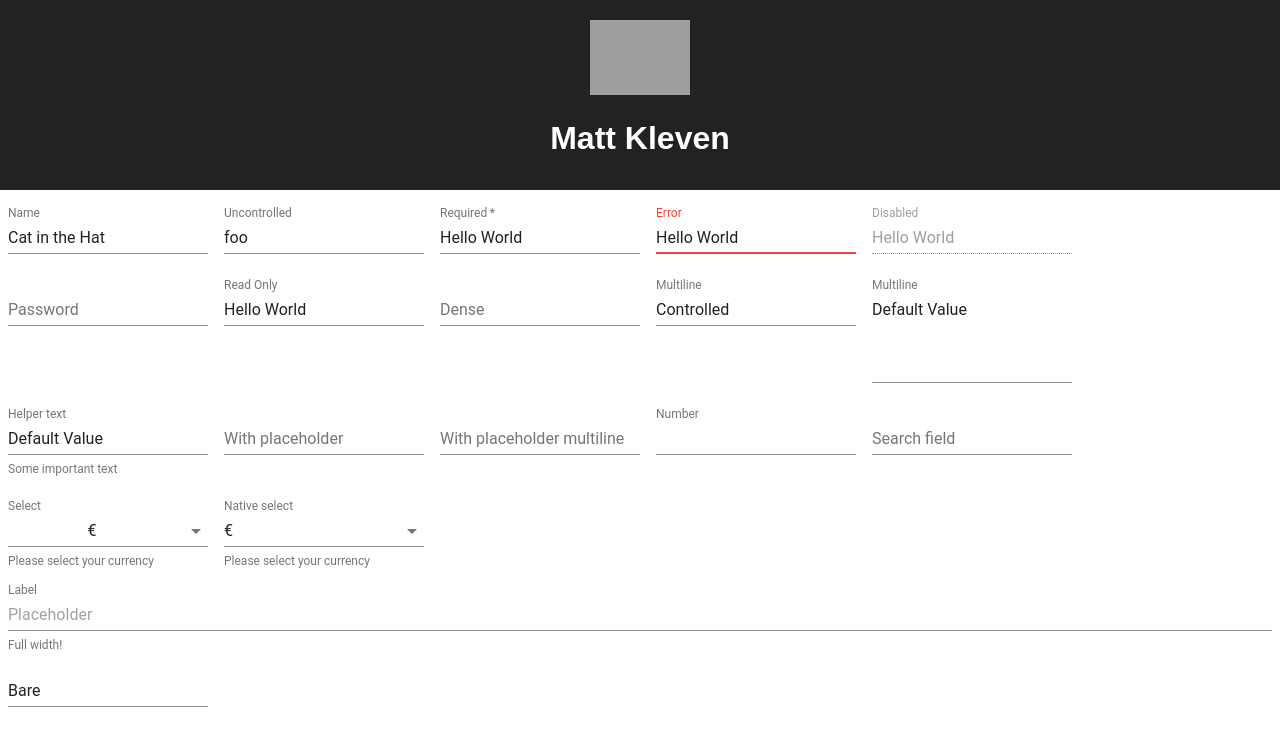
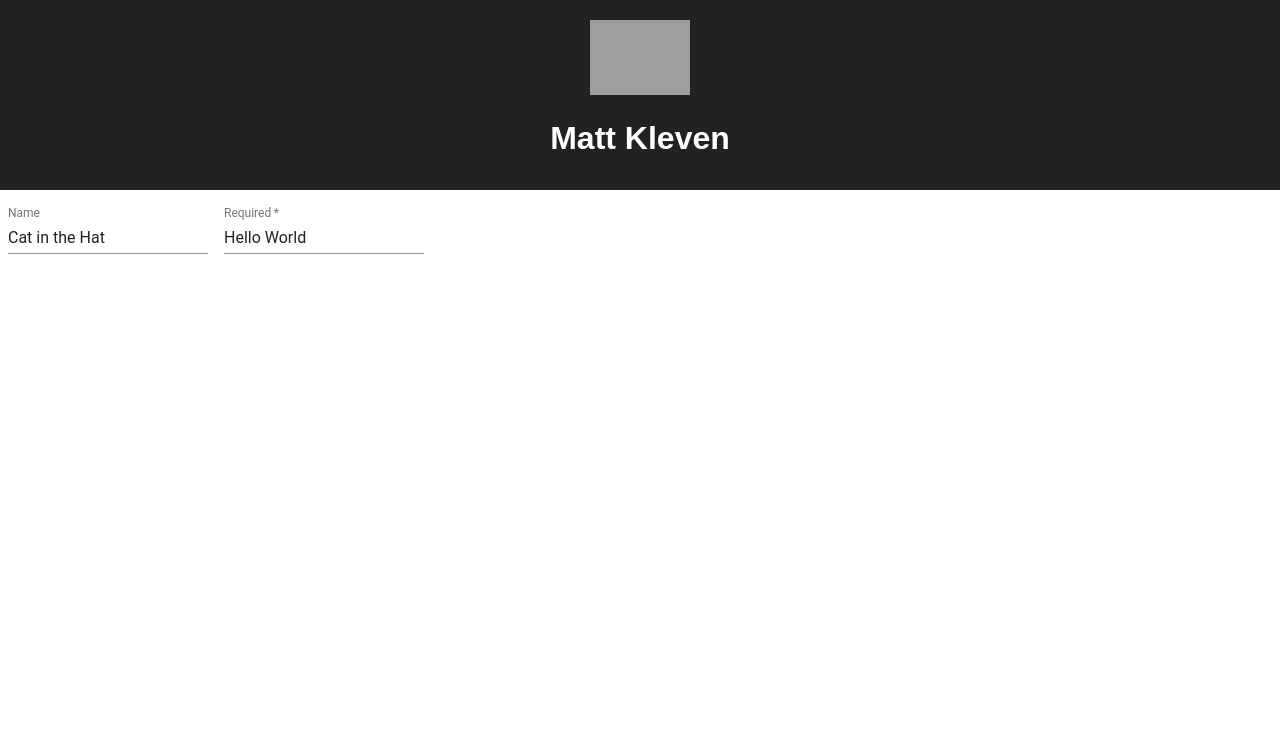
Before and after one commit to Klevennb/sagas-portfolio-master, a React (Create React App) app: page /#/admin in a window 1280 px wide. Shown: the top 746 px of the page. Built offline with nearby package versions, Linux system fonts and the light colour scheme; grey boxes are pictures that could not be loaded.

Commit message:
trimmed unecessary fields

```diff
--- a/src/components/Admin/admin.js
+++ b/src/components/Admin/admin.js
@@ -1,8 +1,8 @@
 import React from 'react';
 import PropTypes from 'prop-types';
-import classNames from 'classnames';
+// import classNames from 'classnames';
 import { withStyles } from '@material-ui/core/styles';
-import MenuItem from '@material-ui/core/MenuItem';
+// import MenuItem from '@material-ui/core/MenuItem';
 import TextField from '@material-ui/core/TextField';
 
 const styles = theme => ({
@@ -23,24 +23,6 @@ const styles = theme => ({
     },
 });
 
-const currencies = [
-    {
-        value: 'USD',
-        label: '$',
-    },
-    {
-        value: 'EUR',
-        label: '€',
-    },
-    {
-        value: 'BTC',
-        label: '฿',
-    },
-    {
-        value: 'JPY',
-        label: '¥',
-    },
-];
 
 class TextFields extends React.Component {
     state = {
@@ -70,13 +52,6 @@ class TextFields extends React.Component {
                     margin="normal"
                 />
                 <TextField
-                    id="standard-uncontrolled"
-                    label="Uncontrolled"
-                    defaultValue="foo"
-                    className={classes.textField}
-                    margin="normal"
-                />
-                <TextField
                     required
                     id="standard-required"
                     label="Required"
@@ -84,168 +59,7 @@ class TextFields extends React.Component {
                     className={classes.textField}
                     margin="normal"
                 />
-                <TextField
-                    error
-                    id="standard-error"
-                    label="Error"
-                    defaultValue="Hello World"
-                    className={classes.textField}
-                    margin="normal"
-                />
-                <TextField
-                    disabled
-                    id="standard-disabled"
-                    label="Disabled"
-                    defaultValue="Hello World"
-                    className={classes.textField}
-                    margin="normal"
-                />
-                <TextField
-                    id="standard-password-input"
-                    label="Password"
-                    className={classes.textField}
-                    type="password"
-                    autoComplete="current-password"
-                    margin="normal"
-                />
-                <TextField
-                    id="standard-read-only-input"
-                    label="Read Only"
-                    defaultValue="Hello World"
-                    className={classes.textField}
-                    margin="normal"
-                    InputProps={{
-                        readOnly: true,
-                    }}
-                />
-                <TextField
-                    id="standard-dense"
-                    label="Dense"
-                    className={classNames(classes.textField, classes.dense)}
-                    margin="dense"
-                />
-                <TextField
-                    id="standard-multiline-flexible"
-                    label="Multiline"
-                    multiline
-                    rowsMax="4"
-                    value={this.state.multiline}
-                    onChange={this.handleChange('multiline')}
-                    className={classes.textField}
-                    margin="normal"
-                />
-                <TextField
-                    id="standard-multiline-static"
-                    label="Multiline"
-                    multiline
-                    rows="4"
-                    defaultValue="Default Value"
-                    className={classes.textField}
-                    margin="normal"
-                />
-                <TextField
-                    id="standard-helperText"
-                    label="Helper text"
-                    defaultValue="Default Value"
-                    className={classes.textField}
-                    helperText="Some important text"
-                    margin="normal"
-                />
-                <TextField
-                    id="standard-with-placeholder"
-                    label="With placeholder"
-                    placeholder="Placeholder"
-                    className={classes.textField}
-                    margin="normal"
-                />
-                <TextField
-                    id="standard-textarea"
-                    label="With placeholder multiline"
-                    placeholder="Placeholder"
-                    multiline
-                    className={classes.textField}
-                    margin="normal"
-                />
-                <TextField
-                    id="standard-number"
-                    label="Number"
-                    value={this.state.age}
-                    onChange={this.handleChange('age')}
-                    type="number"
-                    className={classes.textField}
-                    InputLabelProps={{
-                        shrink: true,
-                    }}
-                    margin="normal"
-                />
-                <TextField
-                    id="standard-search"
-                    label="Search field"
-                    type="search"
-                    className={classes.textField}
-                    margin="normal"
-                />
-                <TextField
-                    id="standard-select-currency"
-                    select
-                    label="Select"
-                    className={classes.textField}
-                    value={this.state.currency}
-                    onChange={this.handleChange('currency')}
-                    SelectProps={{
-                        MenuProps: {
-                            className: classes.menu,
-                        },
-                    }}
-                    helperText="Please select your currency"
-                    margin="normal"
-                >
-                    {currencies.map(option => (
-                        <MenuItem key={option.value} value={option.value}>
-                            {option.label}
-                        </MenuItem>
-                    ))}
-                </TextField>
-                <TextField
-                    id="standard-select-currency-native"
-                    select
-                    label="Native select"
-                    className={classes.textField}
-                    value={this.state.currency}
-                    onChange={this.handleChange('currency')}
-                    SelectProps={{
-                        native: true,
-                        MenuProps: {
-                            className: classes.menu,
-                        },
-                    }}
-                    helperText="Please select your currency"
-                    margin="normal"
-                >
-                    {currencies.map(option => (
-                        <option key={option.value} value={option.value}>
-                            {option.label}
-                        </option>
-                    ))}
-                </TextField>
-                <TextField
-                    id="standard-full-width"
-                    label="Label"
-                    style={{ margin: 8 }}
-                    placeholder="Placeholder"
-                    helperText="Full width!"
-                    fullWidth
-                    margin="normal"
-                    InputLabelProps={{
-                        shrink: true,
-                    }}
-                />
-                <TextField
-                    id="standard-bare"
-                    className={classes.textField}
-                    defaultValue="Bare"
-                    margin="normal"
-                />
+
             </form>
         );
     }
```
